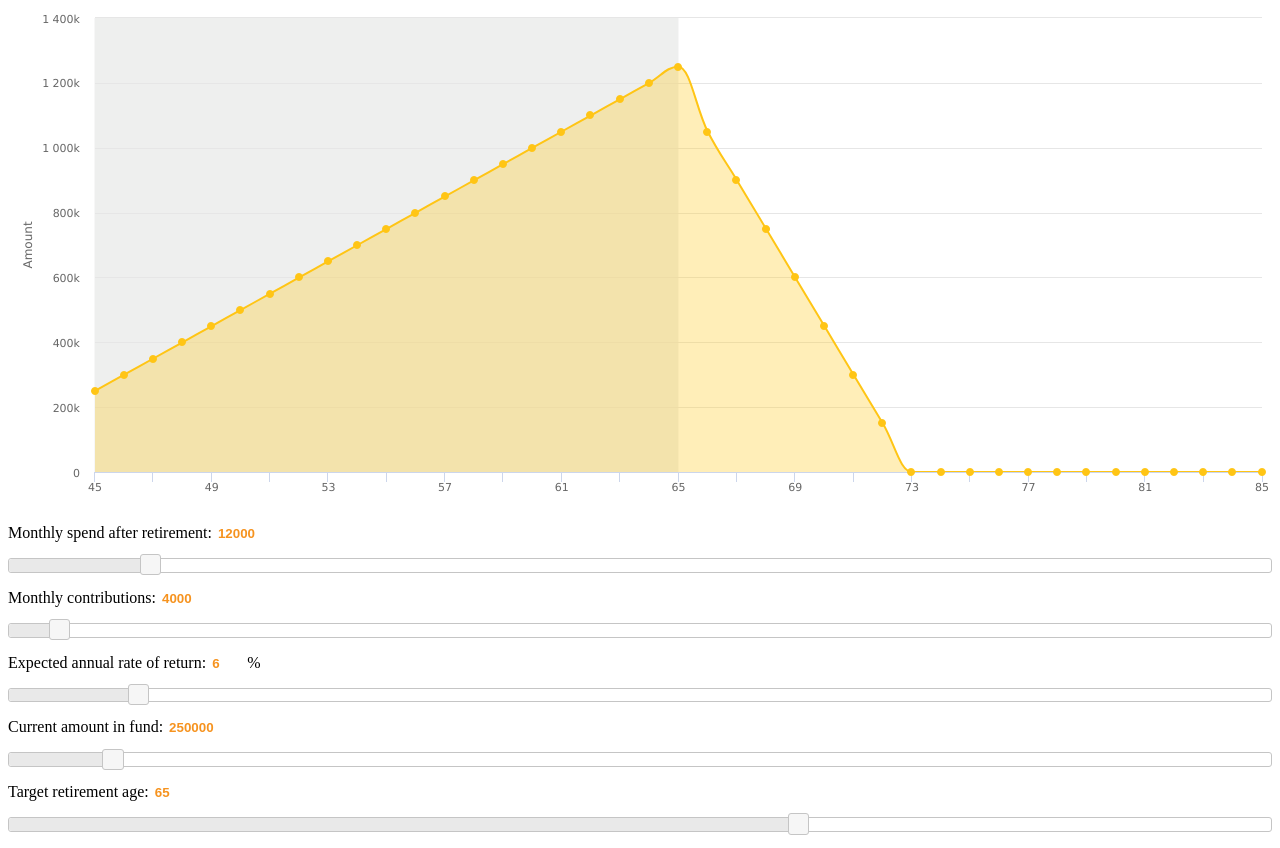
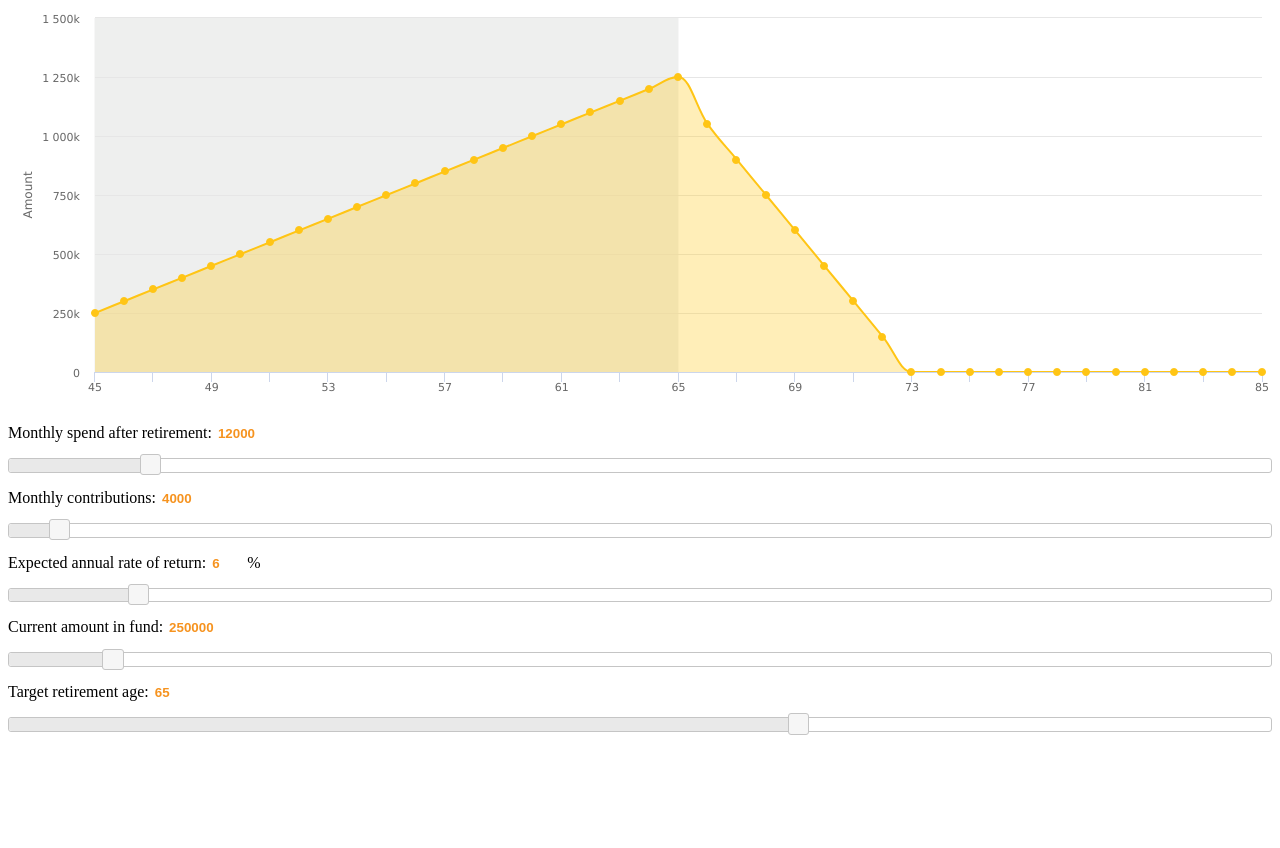
Before and after one commit to st3wart/web, a plain HTML site: page chart.html in a window 1280 px wide. After the commit the page ends 800 px from the top, so only its background shows below. Drawn offline with nearby package versions, Linux system fonts and the light colour scheme.

Commit message:
Reduce the size of the chart

```diff
--- a/chart.html
+++ b/chart.html
@@ -207,7 +207,7 @@ $(function () {
   <script src="https://code.highcharts.com/highcharts.js"></script>
 <script src="https://code.highcharts.com/modules/exporting.js"></script>
 
-<div id="container" style="min-width: 310px; min-height: 500px;  margin: 0 auto"></div>
+<div id="container" style="min-width: 310px; min-height: 400px;  margin: 0 auto"></div>
 
 <div id="header" style="width:100%;">
   <p>
```
